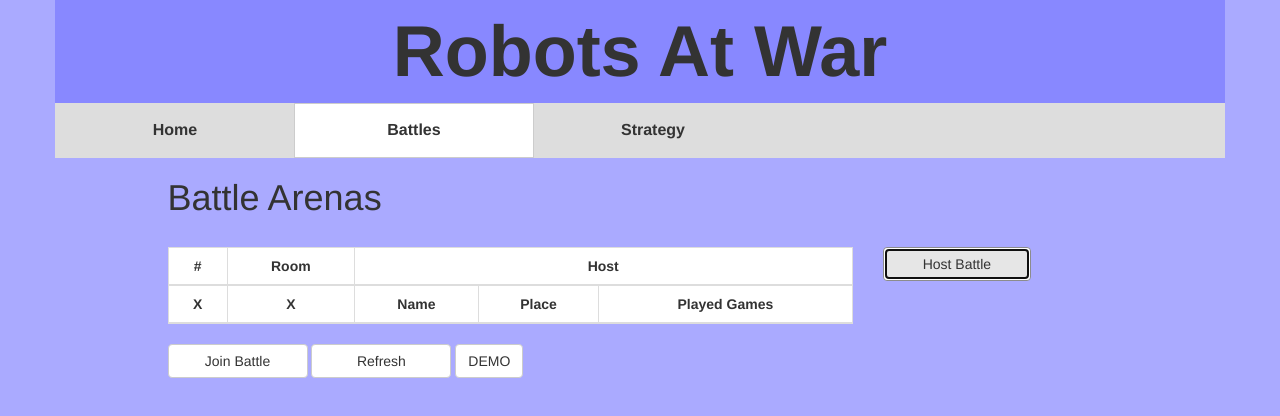
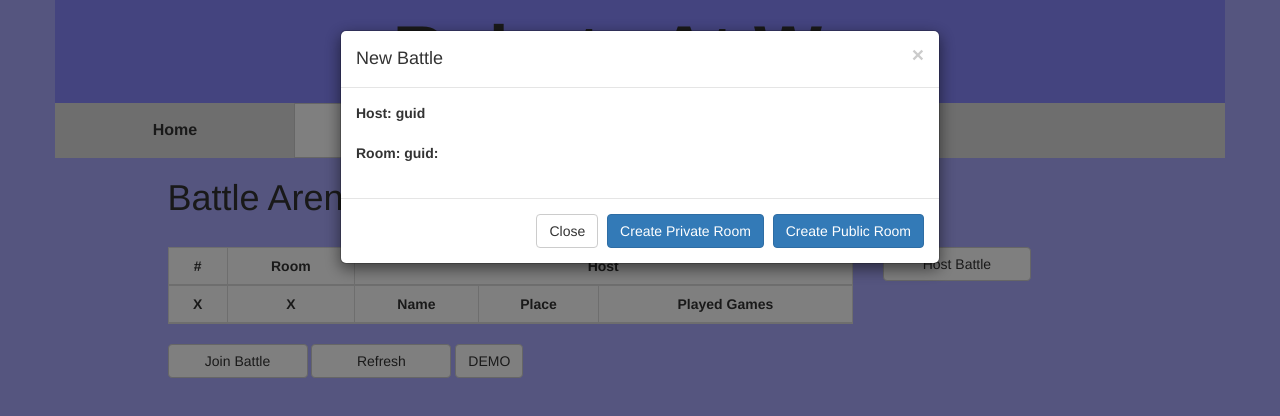
Before and after one commit to TomasBaskys/KTU_RobotsAtWar, a plain HTML site: page RobotsAtWar.Web/wwwroot/battle-arenas.html in a window 1280 px wide. Both pictures are taken after a click on the button "Host Battle". Drawn offline with nearby package versions, Linux system fonts and the light colour scheme; no server answers.

Commit message:
Added battle hosting modal.

```diff
--- a/RobotsAtWar.Web/wwwroot/battle-arenas.html
+++ b/RobotsAtWar.Web/wwwroot/battle-arenas.html
@@ -8,6 +8,7 @@
     <link type="text/css" rel="stylesheet" href="css/bootstrap.css" />
 
     <script src="https://cdnjs.cloudflare.com/ajax/libs/jquery/3.1.1/jquery.js"></script>
+    <script src="js/bootstrap.min.js"></script>
     <script src="js/battle-arenas.js"></script>
 </head>
 <body onload="GetBattles()">
@@ -51,14 +52,13 @@
                             <th>Played Games</th>
                         </tr>
                         </thead>
-						<tbody class ="arena_table_content" id="battles_table">
-
-						</tbody>
+                        <tbody class="arena_table_content" id="battles_table"></tbody>
                     </table>
                 </div>
 
                 <div class="host_button col-md-2">
-						<button type="button" class="btn btn-default btn-block">Host Battle</button>
+                    <button type="button" class="btn btn-default btn-block" data-toggle="modal" data-target="#exampleModal">Host Battle</button>
+                    <!--<button type="button" class="btn btn-default btn-block" onclick="NewBattleModal()">Host Battle</button>-->
                 </div>
 
                 <div class="join_n_refresh_buttons col-md-12">
@@ -67,9 +67,36 @@
                     <a class="btn btn-default" href="battle.html" role="button">DEMO</a>
                 </div>
             </div>
+
         </div>
 
     </div>
 
+    <div class="modal fade" id="exampleModal" tabindex="-1" role="dialog" aria-labelledby="exampleModalLabel">
+        <div class="modal-dialog" role="document">
+            <div class="modal-content">
+                <div class="modal-header">
+                    <button type="button" class="close" data-dismiss="modal" aria-label="Close"><span aria-hidden="true">&times;</span></button>
+                    <h4 class="modal-title" id="exampleModalLabel">New Battle</h4>
+                </div>
+                <div class="modal-body">
+                    <form>
+                        <div class="form-group">
+                            <label for="recipient-name" class="control-label">Host: guid</label>
+                        </div>
+                        <div class="form-group">
+                            <label for="message-text" class="control-label">Room: guid:</label>
+                        </div>
+                    </form>
+                </div>
+                <div class="modal-footer">
+                    <button type="button" class="btn btn-default" data-dismiss="modal">Close</button>
+                    <button type="button" class="btn btn-primary">Create Private Room</button>
+                    <button type="button" class="btn btn-primary">Create Public Room</button>
+                </div>
+            </div>
+        </div>
+    </div>
+
 </body>
 </html>
```
Lines whose indentation alone changed are shown as unchanged.
